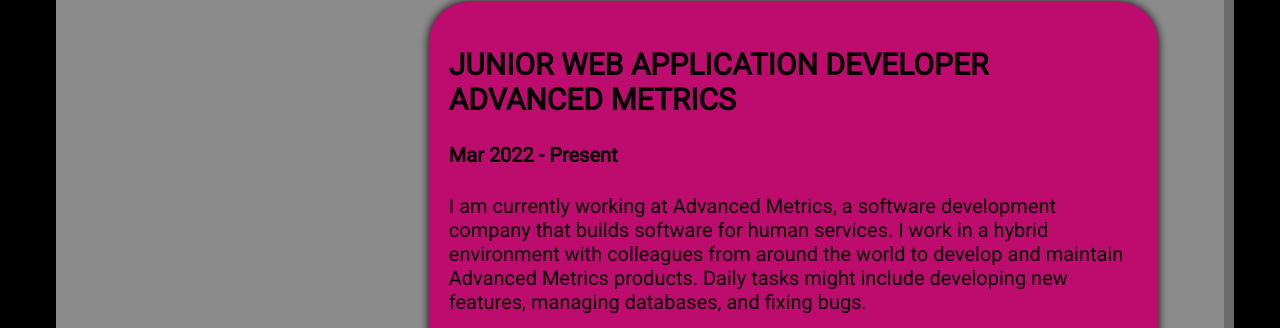
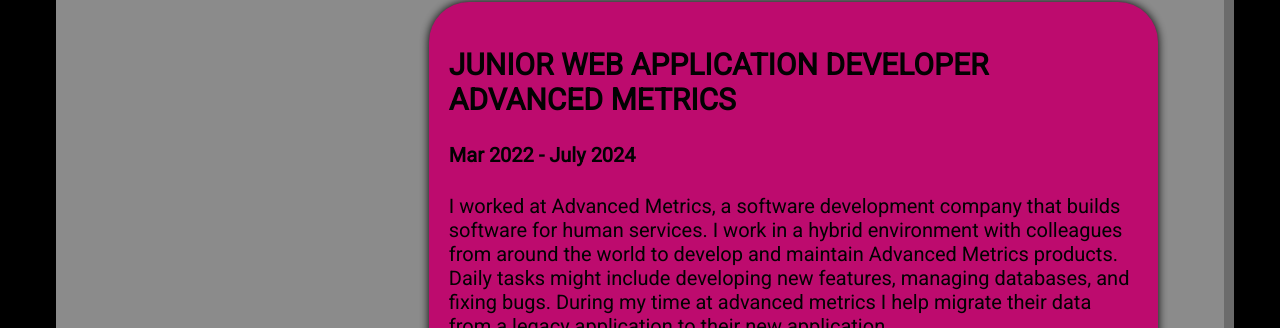
Before and after one commit to TacoWarrior24/TacoWarrior24.github.io, a plain HTML site: page index.html in a window 1280 px wide. Shown: the part 1396-1724 px from the top of the page. Drawn offline with Linux system fonts and the light colour scheme; grey boxes are pictures that could not be loaded.

Commit message:
Update index.html
Updated AMS description

```diff
--- a/index.html
+++ b/index.html
@@ -45,12 +45,13 @@
         <div id="fade-in-out-workhistory" class="workHistory">
             <div class="job" id="advancedMetrics">
                 <h2>JUNIOR WEB APPLICATION DEVELOPER ADVANCED METRICS</h2>
-                <h4>Mar 2022 - Present</h4>
+                <h4>Mar 2022 - July 2024</h4>
                 <p>
-                    I am currently working at Advanced Metrics, a software development company that builds
+                    I worked at Advanced Metrics, a software development company that builds
                     software for human services. I work in a hybrid environment with colleagues from around the
                     world to develop and maintain Advanced Metrics products. Daily tasks might include developing
-                    new features, managing databases, and fixing bugs.
+                    new features, managing databases, and fixing bugs. During my time at advanced metrics I help
+                    migrate their data from a legacy application to their new application
                 </p>
                 <img src="https://th.bing.com/th?id=OLC.SaR2BrOHvE/2JQ480x360&rs=1&pid=ImgDetMain" alt="Logo Of Job 1" width="100" height="100">
             </div>
```
